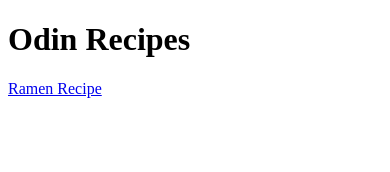
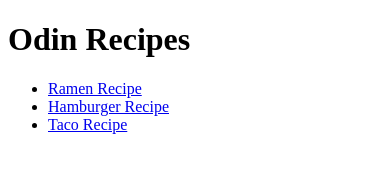
Before and after one commit to Atlai-the-Wizard/odin-recipes, a plain HTML site: page index.html in a window 390 px wide. Drawn offline with Linux system fonts and the light colour scheme.

Commit message:
Add links to hamburger.html and tacos.html

```diff
--- a/index.html
+++ b/index.html
@@ -6,6 +6,10 @@
   </head>
   <body>
     <h1>Odin Recipes</h1>
-    <a href="recipes/ramen.html">Ramen Recipe</a>
+    <ul>
+      <li><a href="recipes/ramen.html">Ramen Recipe</a></li>
+      <li><a href="recipes/hamburger.html">Hamburger Recipe</a></li>
+      <li><a href="recipes/tacos.html">Taco Recipe</a></li>
+    </ul>
   </body>
 </html>
```
